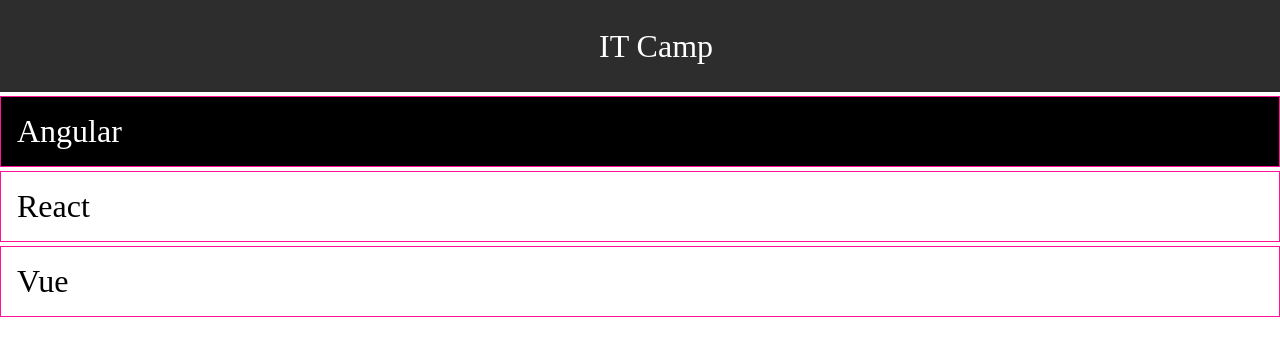
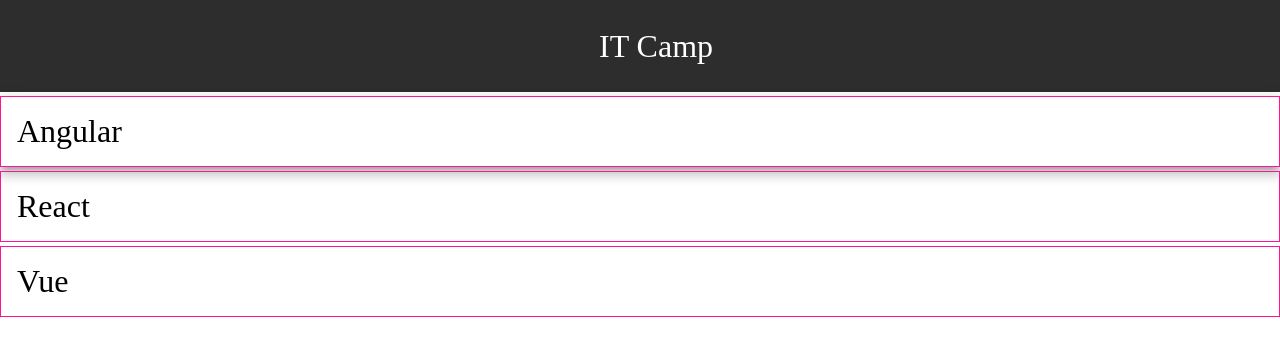
Before and after one commit to patrickjahr/ItCamp2017, an Angular app: page / in a window 1280 px wide. In both pictures the pointer is over the element "Angular". Shown: the top 356 px of the page. Built offline with nearby package versions, Linux system fonts and the light colour scheme.

Commit message:
update hover effect

```diff
--- a/src/app/list-item/list-item.component.css
+++ b/src/app/list-item/list-item.component.css
@@ -5,6 +5,7 @@
     margin: 4px 0;
 }
 p:hover {
-    background-color: black;
-    color: white;
+    box-shadow: 0 5px 5px -3px rgba(0,0,0,.2),
+                0 8px 10px 1px rgba(0,0,0,.14),
+                0 3px 14px 2px rgba(0,0,0,.12);
 }
```
